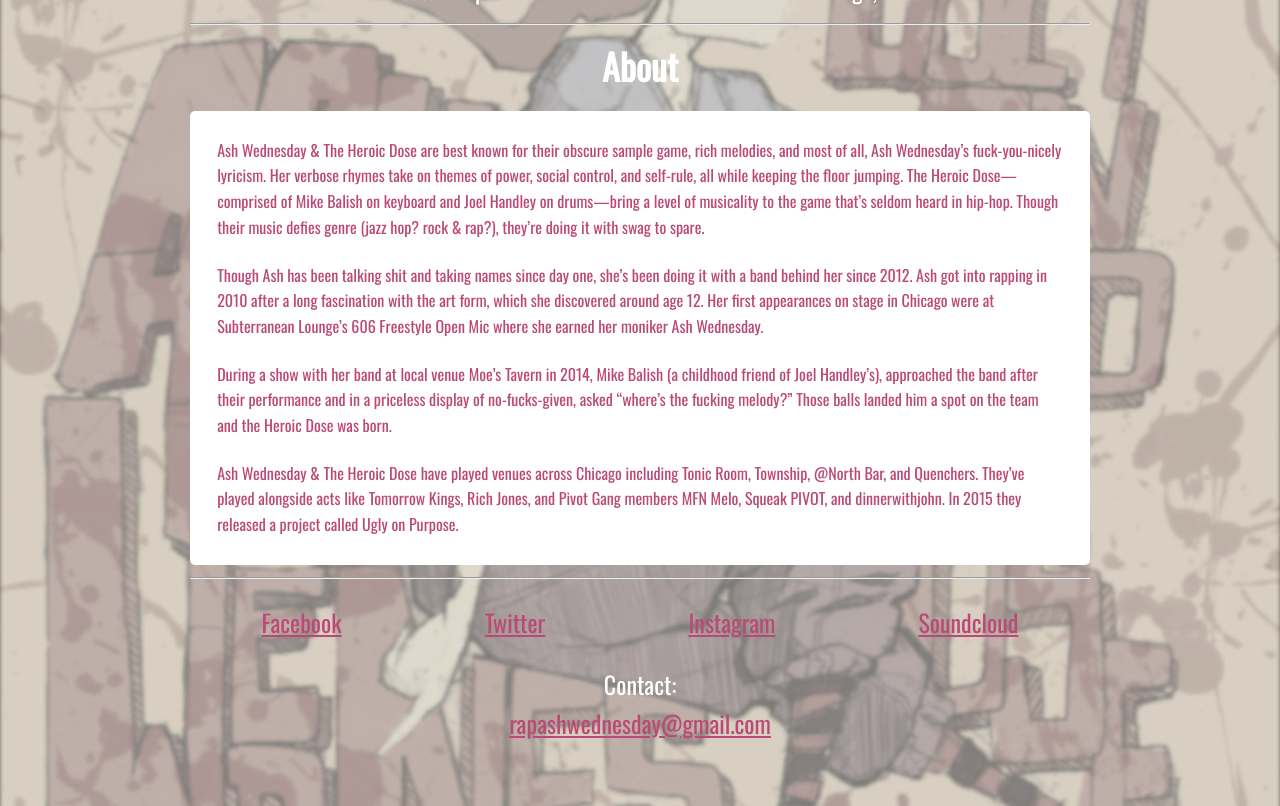
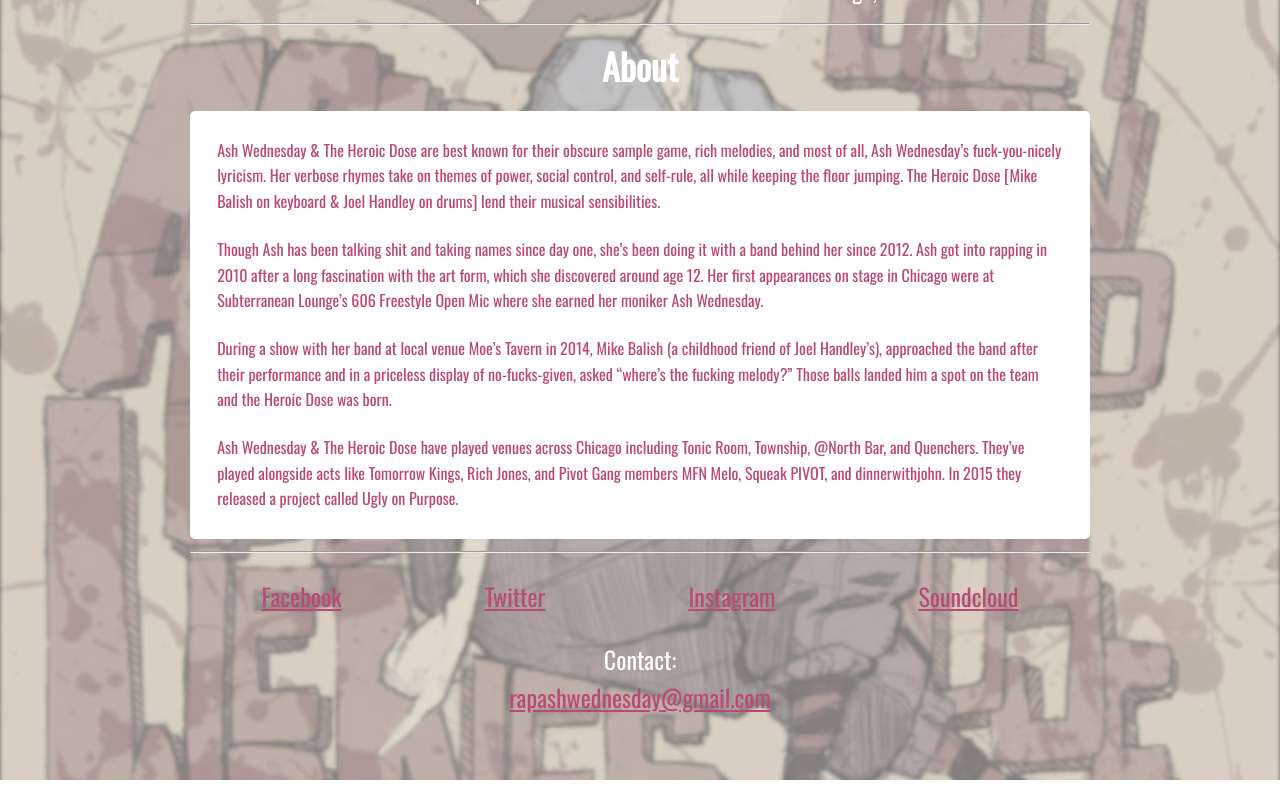
Before and after one commit to ashwednesday/rapashwednesday, a Vue app: page / in a window 1280 px wide. Shown: the part 1920-2726 px from the top of the page. After the commit the page ends 2700 px from the top, so only its background shows below. Built offline with nearby package versions, Linux system fonts and the light colour scheme.

Commit message:
update content Fixes #18

```diff
--- a/src/components/About.vue
+++ b/src/components/About.vue
@@ -6,7 +6,7 @@
     </header>
     <section>
       <p>
-        Ash Wednesday & The Heroic Dose are best known for their obscure sample game, rich melodies, and most of all, Ash Wednesday’s fuck-you-nicely lyricism. Her verbose rhymes take on themes of power, social control, and self-rule, all while keeping the floor jumping. The Heroic Dose—comprised of Mike Balish on keyboard and Joel Handley on drums—bring a level of musicality to the game that’s seldom heard in hip-hop. Though their music defies genre (jazz hop? rock & rap?), they’re doing it with swag to spare.
+        Ash Wednesday & The Heroic Dose are best known for their obscure sample game, rich melodies, and most of all, Ash Wednesday’s fuck-you-nicely lyricism. Her verbose rhymes take on themes of power, social control, and self-rule, all while keeping the floor jumping. The Heroic Dose [Mike Balish on keyboard & Joel Handley on drums] lend their musical sensibilities.
       </p>
       <p>
         Though Ash has been talking shit and taking names since day one, she’s been doing it with a band behind her since 2012. Ash got into rapping in 2010 after a long fascination with the art form, which she discovered around age 12. Her first appearances on stage in Chicago were at Subterranean Lounge’s 606 Freestyle Open Mic where she earned her moniker Ash Wednesday.
```
